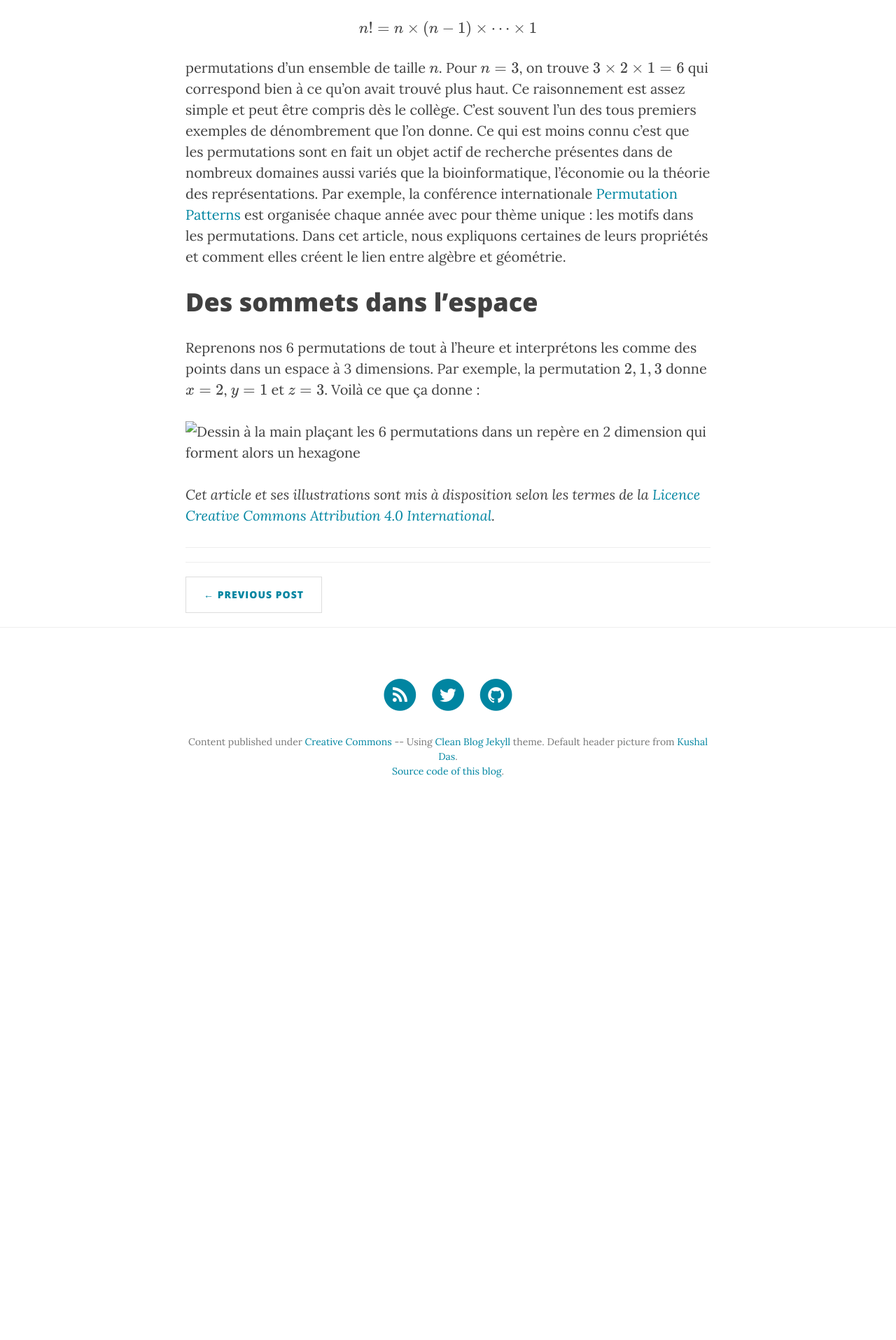
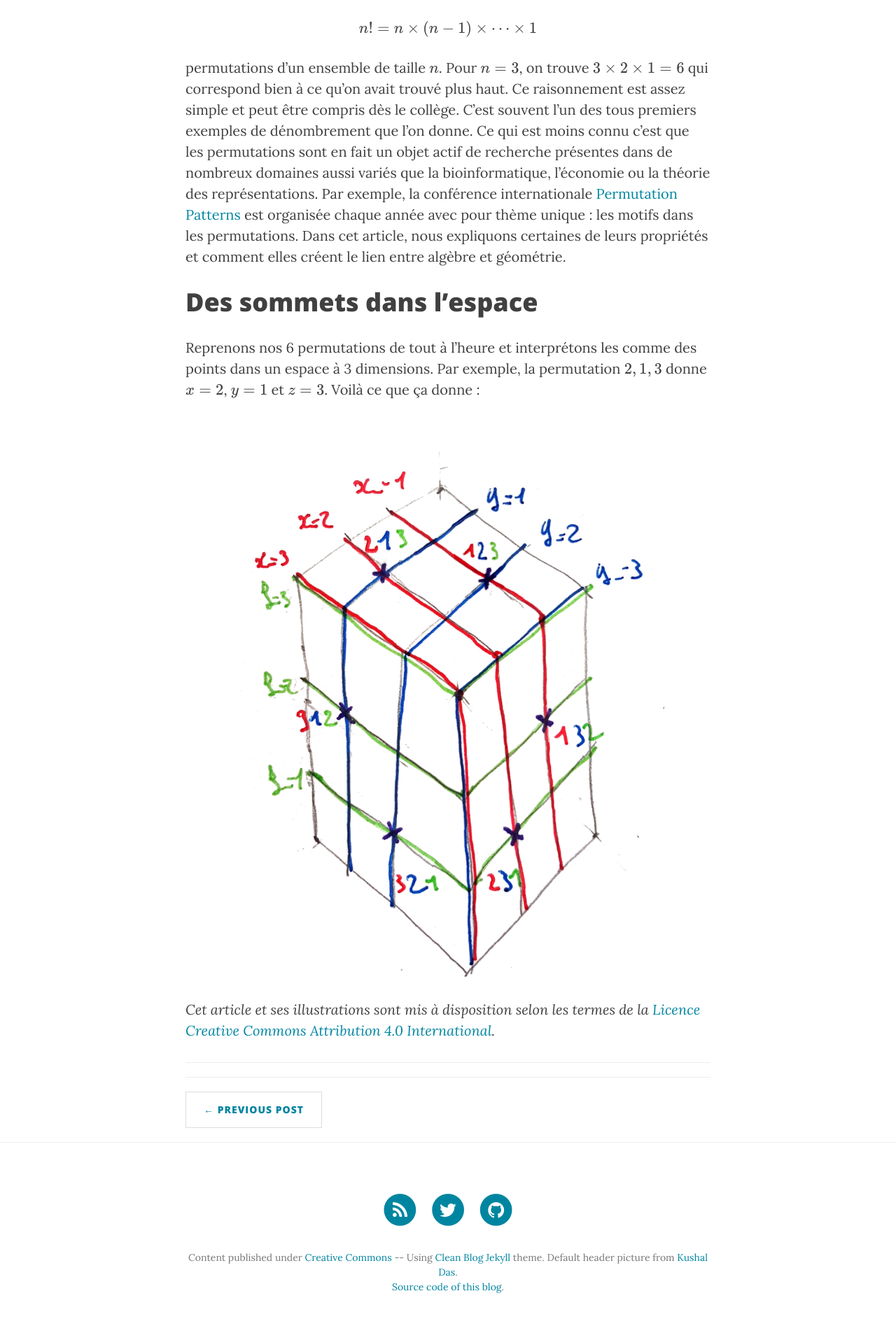
Before and after one commit to VivianePons/vivianepons.github.com, a Jekyll site: the page built from _posts/2025-09-05-perm.md, in a window 1280 px wide. Shown: the part 1556-3471 px from the top of the page at 70% size. Built offline with Jekyll 4.4.1, drawn with Linux system fonts in a browser that asks for light colours; nearby versions of some CDN libraries; formulas are drawn with MathJax 3; comment, search, counter and statistics services are not loaded; before the commit the page ends 2734 px from its top, so only the background shows below that.

Commit message:
Suite article

```diff
--- a/_posts/2025-09-05-perm.md
+++ b/_posts/2025-09-05-perm.md
@@ -37,6 +37,6 @@ permutations d'un ensemble de taille $n$. Pour $n=3$, on trouve $3 \times 2 \tim
 
 Reprenons nos 6 permutations de tout à l'heure et interprétons les comme des points dans un espace à 3 dimensions. Par exemple, la permutation $2,1,3$ donne $x=2$, $y=1$ et $z=3$. Voilà ce que ça donne :
 
-![Dessin à la main plaçant les 6 permutations dans un repère en 2 dimension qui forment alors un hexagone](/img/relations/permutations_3d.png)
+![Dessin à la main plaçant les 6 permutations dans un repère en 2 dimension qui forment alors un hexagone](/img/perm/permutations_3d.png)
 
 *Cet article et ses illustrations sont mis à disposition selon les termes de la [Licence Creative Commons Attribution 4.0 International](http://creativecommons.org/licenses/by/4.0/).*
```
